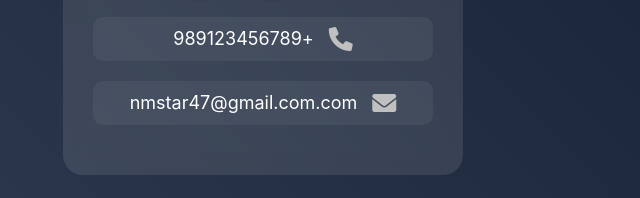
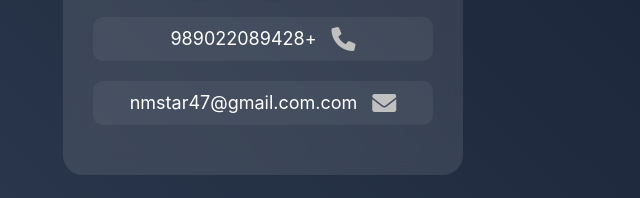
Before and after one commit to nmstar47/narmak, a plain HTML site: page tamas.html in a window 1280 px wide. Shown: the part 349-547 px from the top of the page, 377-1017 px from the left. Drawn offline with Linux system fonts and the light colour scheme.

Commit message:
Update tamas.html

```diff
--- a/tamas.html
+++ b/tamas.html
@@ -120,7 +120,7 @@
         <h1>تماس با من</h1>
         <div class="contact-item" onclick="copyToClipboard('+989022089428', this)">
             <i class="fa-solid fa-phone"></i>
-            <p>+989123456789</p>
+            <p>+989022089428</p>
         </div>
         <div class="contact-item" onclick="openEmail('nmstar47@gmail.com')">
             <i class="fa-solid fa-envelope"></i>
```
